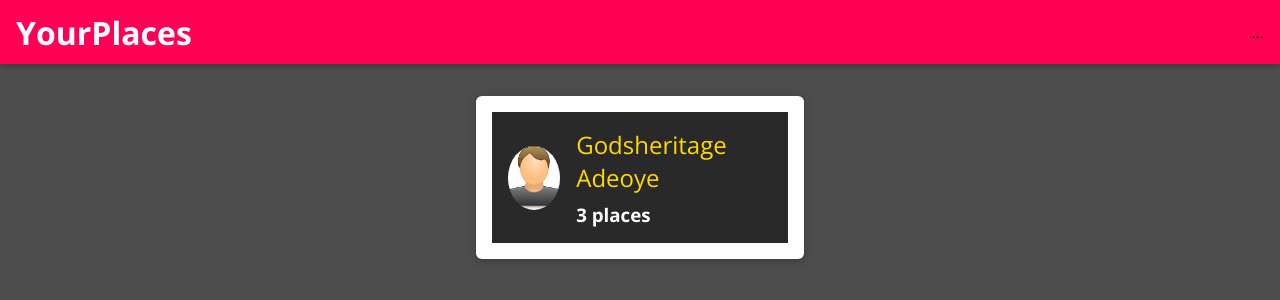
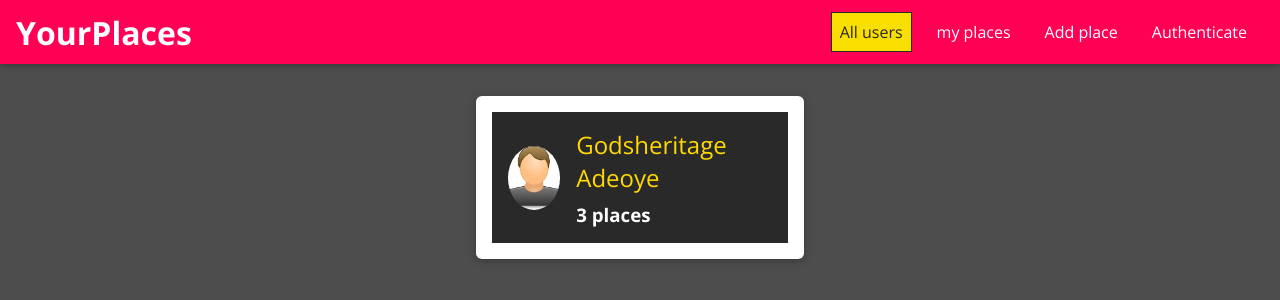
Before and after one commit to Godsheritage/Location-share-APP, a React (Create React App) app: page / in a window 1280 px wide. Shown: the top 300 px of the page. Built offline with nearby package versions, Linux system fonts and the light colour scheme; the HTML template or start-up script is replaced by a standard one.

Commit message:
implementing link styles

```diff
--- a/src/components/shared/navigtion/MainNavigation.tsx
+++ b/src/components/shared/navigtion/MainNavigation.tsx
@@ -1,7 +1,8 @@
 import React from 'react';
+import NavLinks from './NavLinks';
+import MainHeader from './MainHeader';
 import { Link } from 'react-router-dom';
 
-import MainHeader from './MainHeader';
 
 const MainNavigation:React.FC = () => {
   return (
@@ -15,7 +16,7 @@ const MainNavigation:React.FC = () => {
         <Link to="/">YourPlaces</Link>
       </h1>
       <nav>
-        ...
+        <NavLinks/>
       </nav>
     </MainHeader>
   );
--- a/src/components/shared/navigtion/NavLinks.tsx
+++ b/src/components/shared/navigtion/NavLinks.tsx
@@ -8,13 +8,13 @@ const NavLinks = () => {
               <NavLink to='/'>All users</NavLink>
           </li>
           <li>
-              <NavLink to='/'>my places</NavLink>
+              <NavLink to='/u1/places'>my places</NavLink>
           </li>
           <li>
-              <NavLink to='/'>Add users</NavLink>
+              <NavLink to='/places/new'>Add place</NavLink>
           </li>
           <li>
-              <NavLink to='/'>Authenticate</NavLink>
+              <NavLink to='/auth'>Authenticate</NavLink>
           </li>
       </ul>
   )
```
